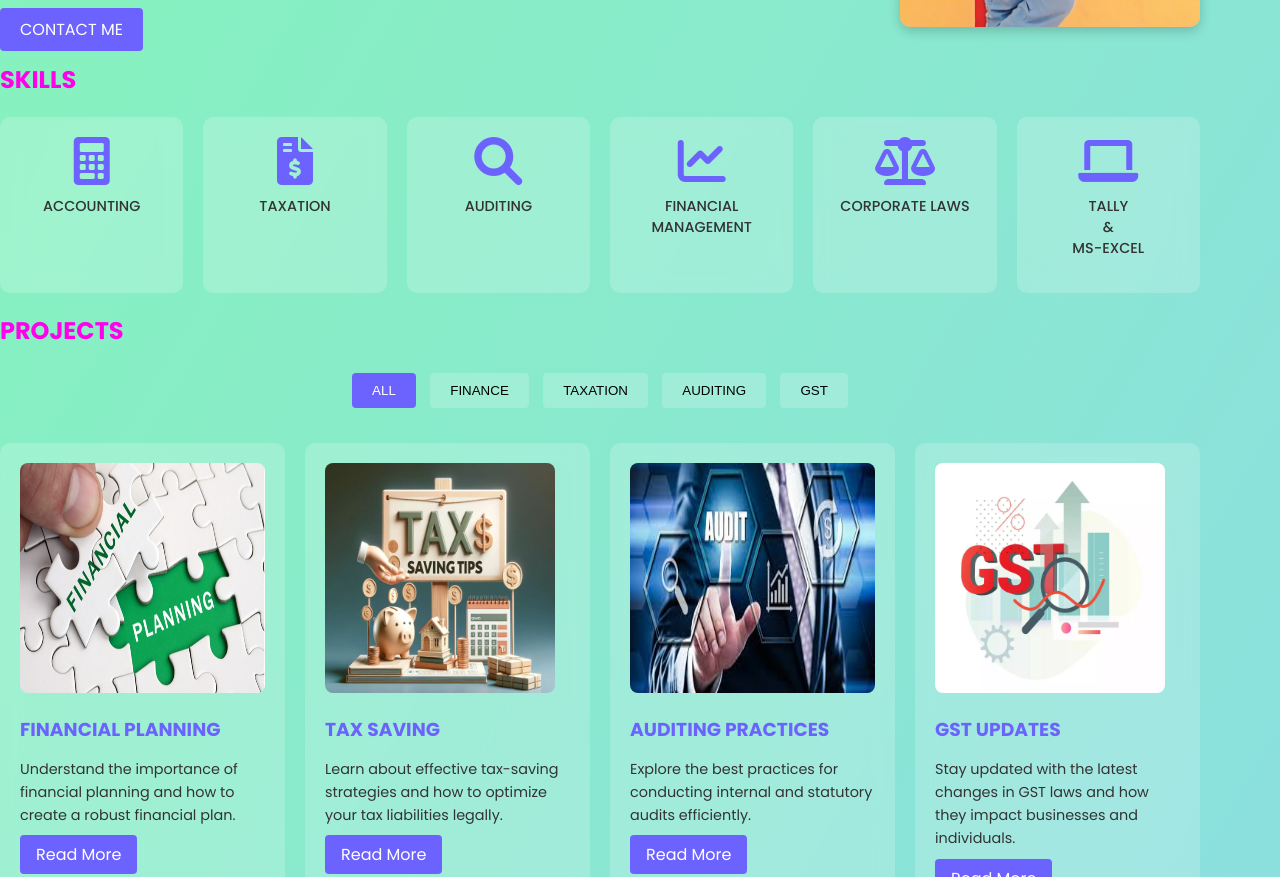
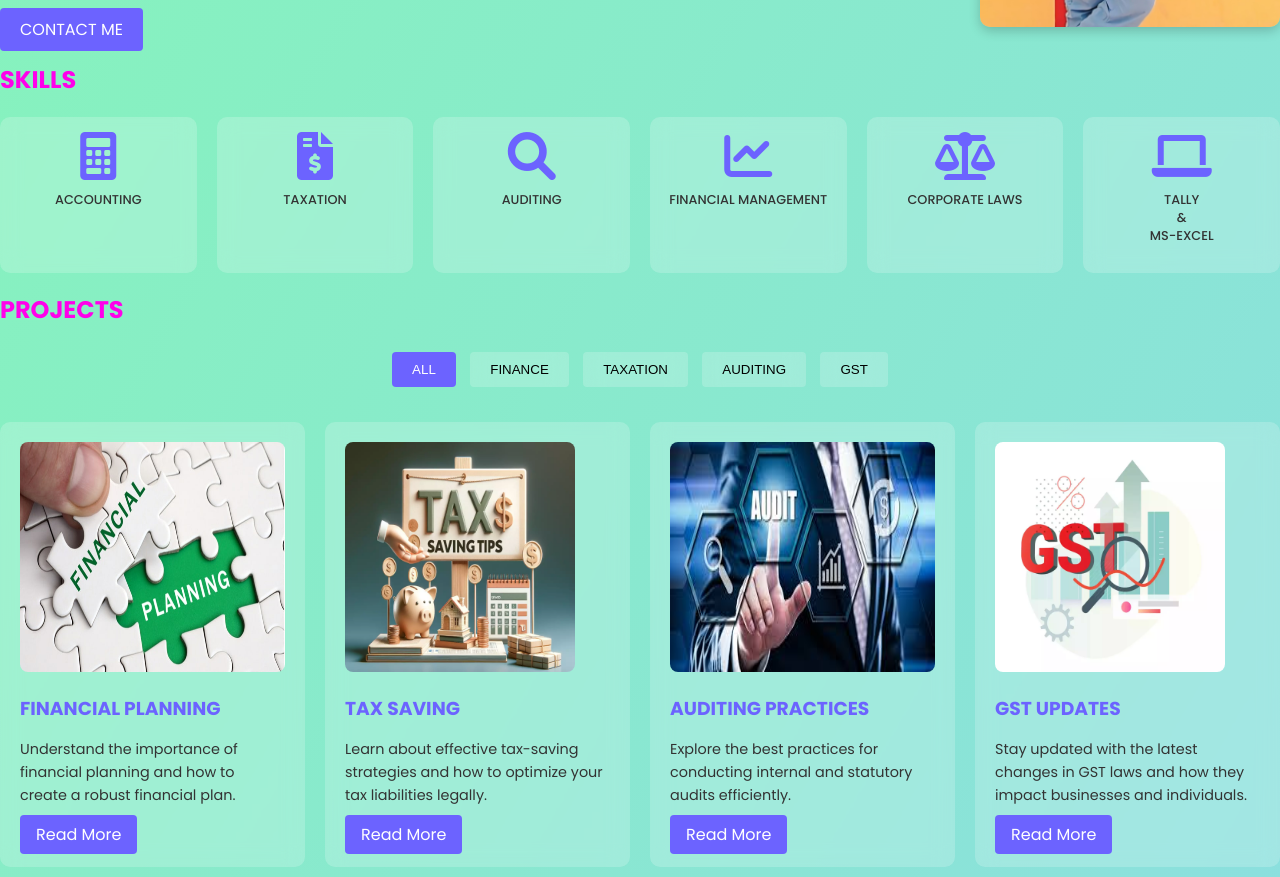
Before and after one commit to OfficialBikash/official, a plain HTML site: page index.html in a window 1280 px wide. Shown: the part 1359-2236 px from the top of the page. Drawn offline with nearby package versions, Linux system fonts and the light colour scheme; animation ran at ten frames a second; a script that the page names is missing.

Commit message:
Update styles.css

```diff
--- a/styles.css
+++ b/styles.css
@@ -11,7 +11,7 @@ body {
 
 .container {
   width: 100%;
-  max-width: 1200px;
+  max-width: 1300px;
 }
 
 h1, h2, h3 {
@@ -290,7 +290,7 @@ nav ul li a:hover {
 .skill {
   background: rgba(255, 255, 255, 0.2);
   backdrop-filter: blur(10px);
-  padding: 20px;
+  padding: 15px;
   border-radius: 10px;
   transition: transform 0.3s, box-shadow 0.3s;
 }
@@ -308,7 +308,7 @@ nav ul li a:hover {
 .skill p {
   margin-top: 10px;
   font-weight: 500;
-  font-size: 0.9rem;
+  font-size: 0.8rem;
 }
 /* Contact Me Section */
 .contact-content {
```
